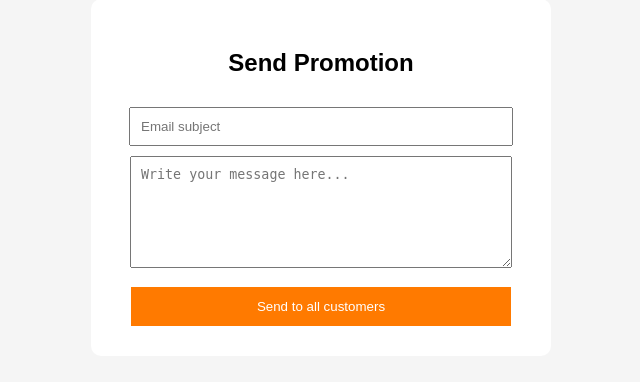
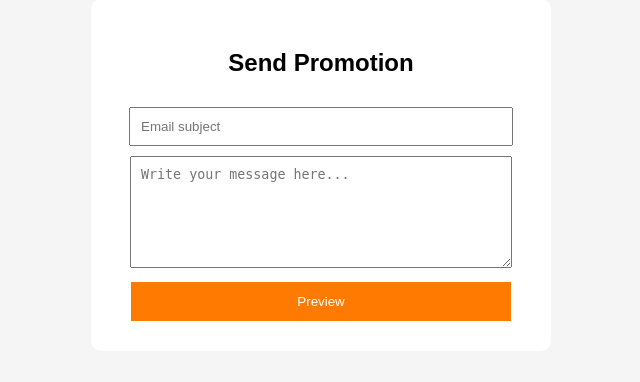
Before and after one commit to newportpetsuk-lab/newport-pets-loyalty, a Flask app: page /promo in a window 1280 px wide. Shown: the part 61-443 px from the top of the page, without its empty margins (319-959 px from the left). Run offline with Flask 3, Linux system fonts and the light colour scheme; the visitor is signed in with stand-in values (Sample User, id 1); some libraries are stand-ins or nearby versions.

Commit message:
Update promo.html

```diff
--- a/templates/promo.html
+++ b/templates/promo.html
@@ -25,12 +25,20 @@ input, textarea {
 }
 
 button {
-    margin-top: 15px;
+    margin-top: 10px;
     padding: 12px;
     width: 95%;
     background: #ff7a00;
     color: white;
     border: none;
+}
+
+.preview-box {
+    background: #fafafa;
+    padding: 15px;
+    margin-top: 15px;
+    text-align: left;
+    border: 1px solid #ddd;
 }
 
 .success {
@@ -48,11 +56,20 @@ button {
 
 <form method="POST">
 
-<input name="subject" placeholder="Email subject" required>
+<input name="subject" placeholder="Email subject" value="{{ subject }}" required>
 
-<textarea name="message" rows="6" placeholder="Write your message here..." required></textarea>
+<textarea name="message" rows="6" placeholder="Write your message here..." required>{{ message }}</textarea>
 
-<button type="submit">Send to all customers</button>
+<button type="submit" name="action" value="preview">Preview</button>
+
+{% if preview %}
+<div class="preview-box">
+    <strong>Preview:</strong>
+    <pre>{{ preview }}</pre>
+</div>
+
+<button type="submit" name="action" value="send">Confirm & Send</button>
+{% endif %}
 
 </form>
 
```
